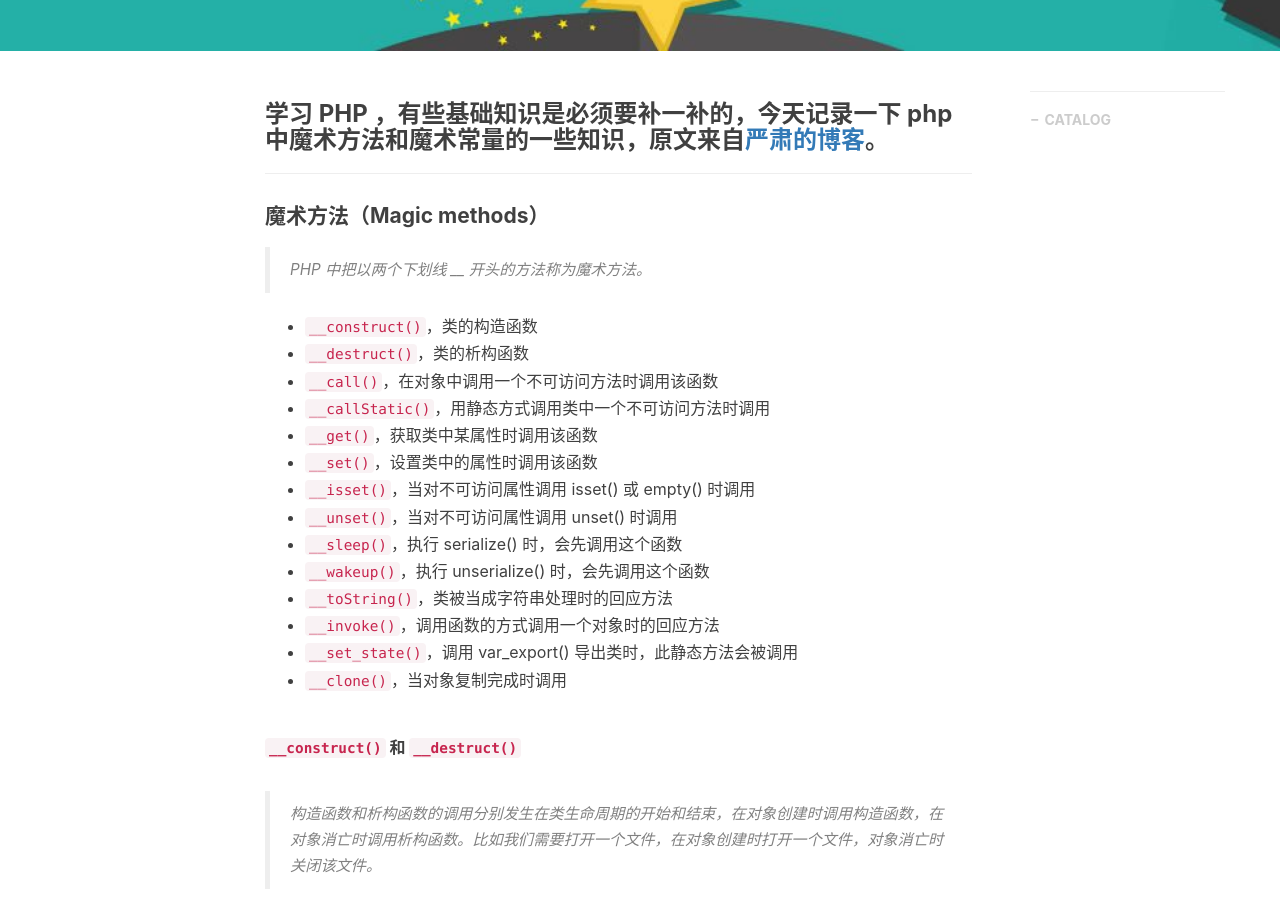
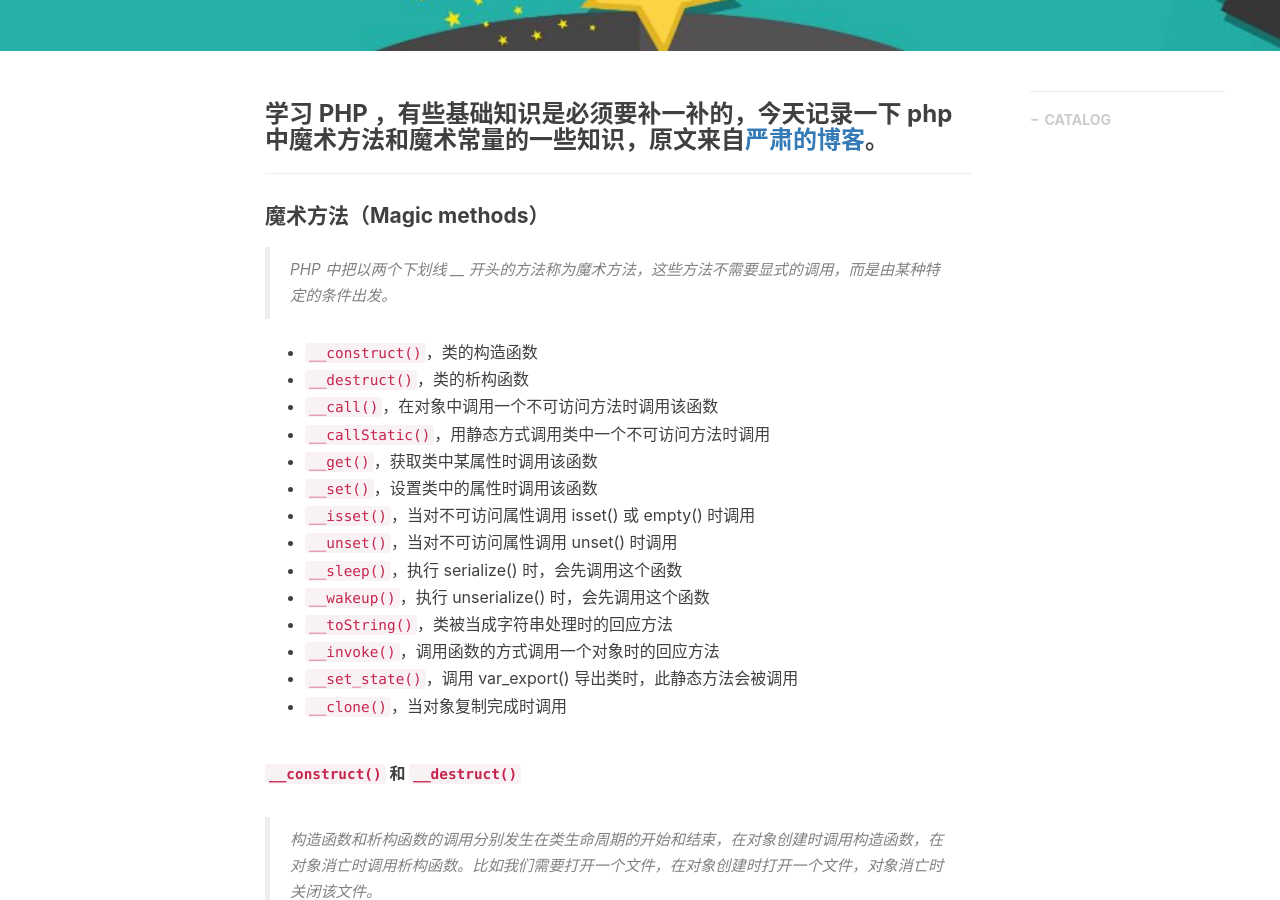
Before and after one commit to ywlvs/ywlvs.github.io, a Jekyll site: the page built from _posts/2017-12-24-usage-of-magic-methods-and-magic-constants-in-php.markdown, in a window 1280 px wide and 900 px high, scrolled down 472 px. Built offline with Jekyll 4.4.1, drawn with Linux system fonts in a browser that asks for light colours; nearby versions of some CDN libraries; comment, search, counter and statistics services are not loaded.

Commit message:
format-markdown

````diff
--- a/_posts/2017-12-24-usage-of-magic-methods-and-magic-constants-in-php.markdown
+++ b/_posts/2017-12-24-usage-of-magic-methods-and-magic-constants-in-php.markdown
@@ -15,7 +15,7 @@
 
 #### 魔术方法（Magic methods）
 
->PHP 中把以两个下划线 __ 开头的方法称为魔术方法。
+>PHP 中把以两个下划线 __ 开头的方法称为魔术方法，这些方法不需要显式的调用，而是由某种特定的条件出发。
 
 + `__construct()`，类的构造函数
 + `__destruct()`，类的析构函数
@@ -37,6 +37,7 @@
 > 构造函数和析构函数的调用分别发生在类生命周期的开始和结束，在对象创建时调用构造函数，在对象消亡时调用析构函数。比如我们需要打开一个文件，在对象创建时打开一个文件，对象消亡时关闭该文件。
 
 ```php
+
 <?php
 
 class FileRead
@@ -55,11 +56,13 @@
 }
 
 ?>
+
 ```
 
 这两个方法在继承时可以扩展，例如：
 
 ```php
+
 <?php
 
 class TmpFileRead extends FileRead
@@ -76,6 +79,7 @@
 }
 
 ?>
+
 ```
 
 **`__call()` 和 `__callStatic()`**
@@ -113,6 +117,7 @@
 >操作一个类的属性时调用该函数
 
 ```php
+
 <?php
 
 class MethodTest
@@ -145,6 +150,7 @@
 }
 
 ?>
+
 ```
 
 **`__sleep()` 和 `__wakeup()`**
@@ -152,6 +158,7 @@
 >当执行 `serialize()` 和 `unserialize()` 时， 会先调用 `__sleep()` 和 `__wakeup()` 函数。
 
 ```php
+
 <?php
 
 class Connection
@@ -187,7 +194,8 @@
     }
 }
 
-<?
+?>
+
 ```
 
 **`__toString()`**
@@ -195,6 +203,7 @@
 > 当对象需要被当做字符串使用时的回应方法。 例如使用 `echo $obj;` 来输出一个对象。这个方法只能返回字符串，并且不可以在这个方法中抛出异常，否则会出现致命错误。
 
 ```php
+
 <?php
 
 class SimpleClass
@@ -209,6 +218,7 @@
 echo $obj;
 
 ?>
+
 ```
 
 **`__invoke()` 方法**
@@ -216,6 +226,7 @@
 >调用函数的方式调用一个对象时的回应方法。
 
 ```php
+
 <?php
 
 class CallableClass
@@ -230,6 +241,7 @@
 var_dump(is_callable($obj));
 
 ?>
+
 ```
 
 **`__set_state()`**
@@ -270,6 +282,7 @@
 >当对象完成复制时调用此函数。
 
 ```php
+
 <?php
 
 class Singleton
@@ -297,6 +310,7 @@
 }
 
 ?>
+
 ```
 
 #### 魔术常量（Magic constants）
````
